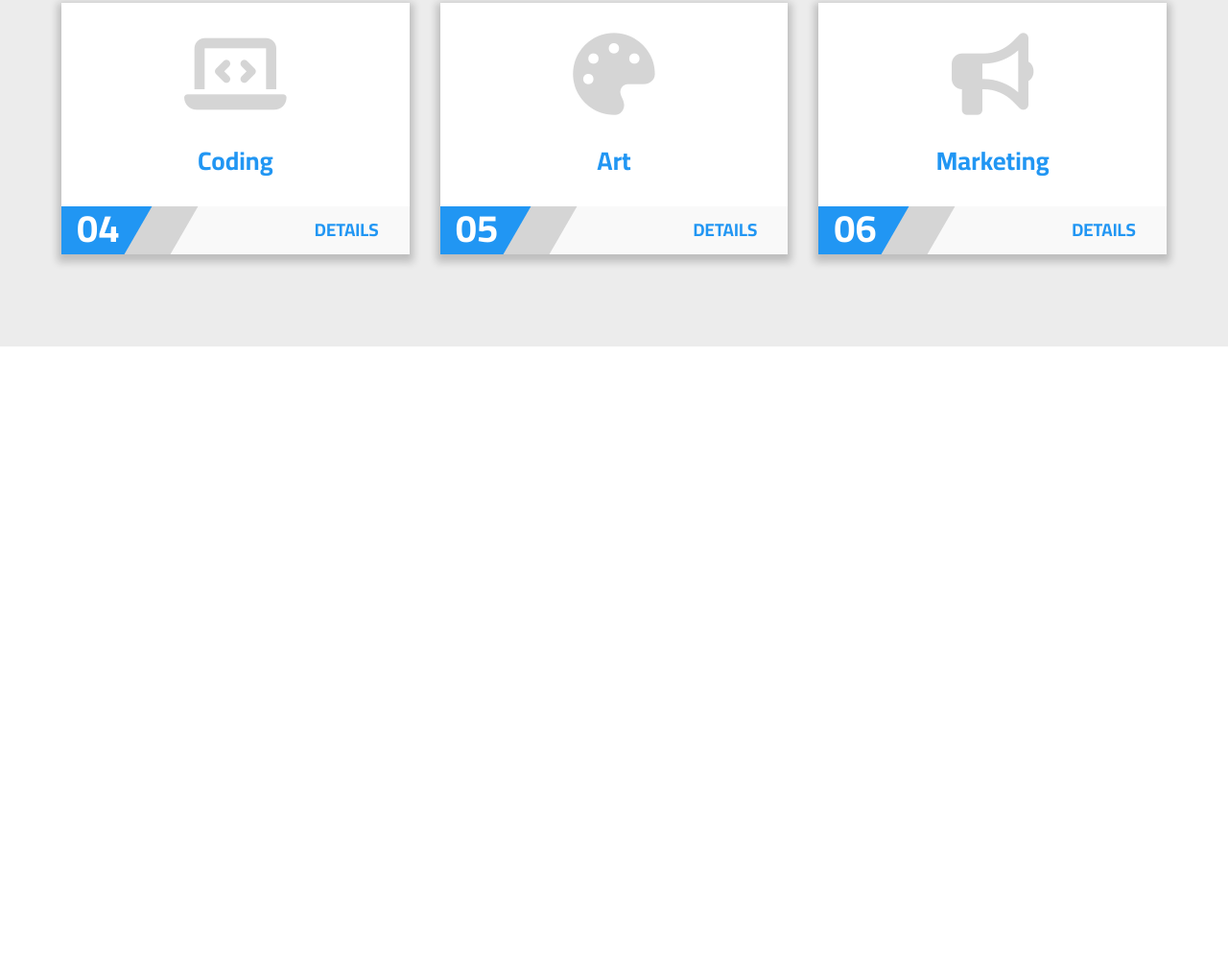
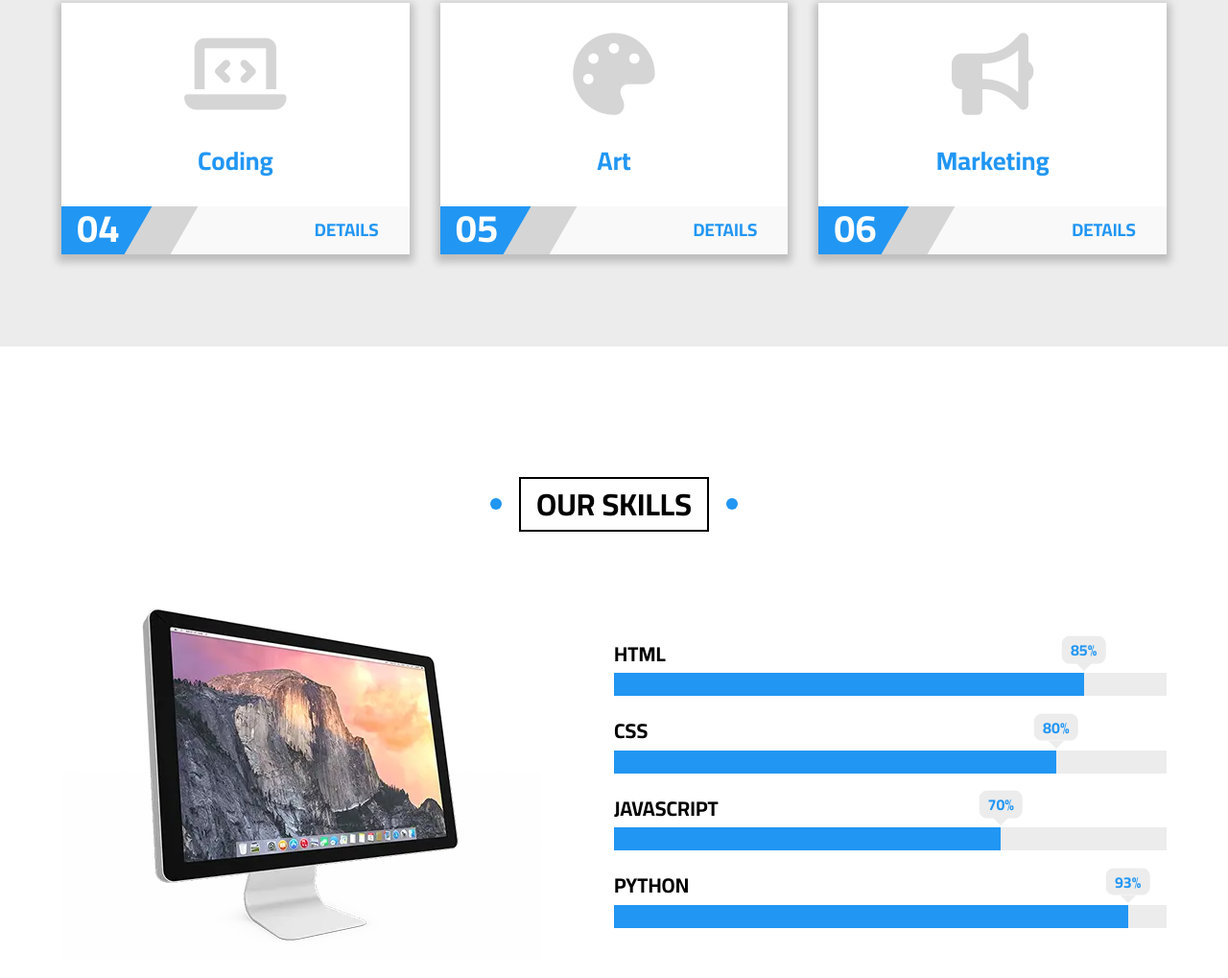
Before and after one commit to ibrahimelmokhtar/elzero-company, a website: page index.html in a window 1280 px wide. Shown: the part 7237-8256 px from the top of the page at 96% size. Before the commit the page ends 7598 px from the top, so only its background shows below. Drawn offline with Linux system fonts and the light colour scheme.

Commit message:
Implement our skills section

```diff
--- a/css/responsive.css
+++ b/css/responsive.css
@@ -49,8 +49,13 @@
     }
     /* Team Members Main Info */
     #team__members .member__info { padding: 0; text-align: center; }
-        /* Team Member Description */
-        #team__members .member__info .member__description { font-size: 14pt; }
+    /* Team Member Description */
+    #team__members .member__info .member__description { font-size: 14pt; }
+    /* ********* Our Skills ********* */
+    /* Skills Image Container */
+    #our__skills .image__container { display: none; }
+    /* Skills Container */
+    #our__skills .skills { flex-basis: 100%; }
 
 }
 /* ***************** sm: small devices (tablets) ********************** */
--- a/css/styles.css
+++ b/css/styles.css
@@ -957,3 +957,83 @@ section#landing { padding: 0; }
 #services .service__card:hover .service__details::after { border-right-color: var(--main-color); border-bottom-color: var(--main-color); }
 #services .service__card .service__details:hover::before,
 #services .service__card .service__details:hover::after { width: calc(100% - 2px); height: calc(100% - 2px); }
+/* ************************** Our Skills *************************** */
+/* Main Content */
+#our__skills .content {
+    display: flex;
+    justify-content: space-between;
+    align-items: center;
+}
+/* Skills Image Container */
+#our__skills .image__container { flex-basis: 45%; }
+/* Skills Main Image */
+#our__skills img { max-width: 100%; }
+/* Skills Container */
+#our__skills .skills {
+    display: flex;
+    flex-direction: column;
+    justify-content: space-between;
+    align-items: flex-start;
+    flex-basis: 50%;
+}
+/* Single Skill Container */
+#our__skills .skill__container {
+    display: flex;
+    flex-direction: column;
+    justify-content: space-between;
+    align-items: flex-start;
+    width: 100%;
+}
+#our__skills .skill__container:not(:last-of-type) { margin-bottom: 24px; }
+/* Skill Title */
+#our__skills .skill__title {
+    font-size: 16pt;
+    font-weight: var(--font-bold);
+    text-transform: uppercase;
+    margin-bottom: 8px;
+}
+/* Skill Progress Bar Container */
+#our__skills .progress__bar {
+    width: 100%;
+    height: 24px;
+    background-color: var(--section-color);
+    position: relative;
+}
+/* Actual Skill Progress */
+#our__skills .actual__progress {
+    width: var(--progress-value);
+    height: 100%;
+    background-color: var(--main-color);
+    position: absolute;
+    top: 0;
+    left: 0;
+    transition: width var(--transition-duration);
+}
+/* Actual Skill Value Arrow */
+#our__skills .actual__progress::before {
+    content: '';
+    height: 0;
+    width: 0;
+    border: 8px solid transparent;
+    border-top-color: var(--section-color);
+    position: absolute;
+    top: -2px;
+    right: 0;
+    transform: translate(50%, -50%);
+}
+/* Actual Skill Progress Value */
+#our__skills .actual__progress::after {
+    content: attr(data-progress);
+    padding: 4px 8px;
+    width: fit-content;
+    height: fit-content;
+    color: var(--main-color);
+    font-weight: var(--font-bold);
+    background-color: var(--section-color);
+    border: 1px solid var(--section-color);
+    border-radius: 8px;
+    position: absolute;
+    top: calc(-8px - 2px);
+    right: 0;
+    transform: translate(50%, -100%);
+}
--- a/index.html
+++ b/index.html
@@ -601,5 +601,56 @@
             </div>
         </div>
     </section>
+    <!-- Services Section -->
+    <section id="our__skills">
+        <!-- Section Container -->
+        <div class="container">
+            <!-- Main Title -->
+            <h2 class="section__title">Our Skills</h2>
+            <!-- Section Content -->
+            <div class="content">
+                <!-- Image Container -->
+                <div class="image__container">
+                    <!-- Skills Main Image -->
+                    <img src="assets/images/skills.webp" alt="Skills Main Image" type="image/webp" loading="lazy" width="" height="">
+                </div>
+                <!-- Skills Container -->
+                <ul class="skills">
+                    <!-- Single Skill Container -->
+                    <li class="skill__container">
+                        <!-- Skill Title -->
+                        <!-- Skill #1 -->
+                        <h3 class="skill__title">HTML</h3>
+                        <!-- Skill Progress Bar Container -->
+                        <div class="progress__bar">
+                            <!-- Actual Skill Progress -->
+                            <div class="actual__progress" data-progress="85%" style="--progress-value: 85%"></div>
+                        </div>
+                    </li>
+                    <!-- Skill #2 -->
+                    <li class="skill__container">
+                        <h3 class="skill__title">CSS</h3>
+                        <div class="progress__bar">
+                            <div class="actual__progress" data-progress="80%" style="--progress-value: 80%"></div>
+                        </div>
+                    </li>
+                    <!-- Skill #3 -->
+                    <li class="skill__container">
+                        <h3 class="skill__title">JavaScript</h3>
+                        <div class="progress__bar">
+                            <div class="actual__progress" data-progress="70%" style="--progress-value: 70%"></div>
+                        </div>
+                    </li>
+                    <!-- Skill #4 -->
+                    <li class="skill__container">
+                        <h3 class="skill__title">Python</h3>
+                        <div class="progress__bar">
+                            <div class="actual__progress" data-progress="93%" style="--progress-value: 93%"></div>
+                        </div>
+                    </li>
+                </ul>
+            </div>
+        </div>
+    </section>
 </body>
 </html>
```
